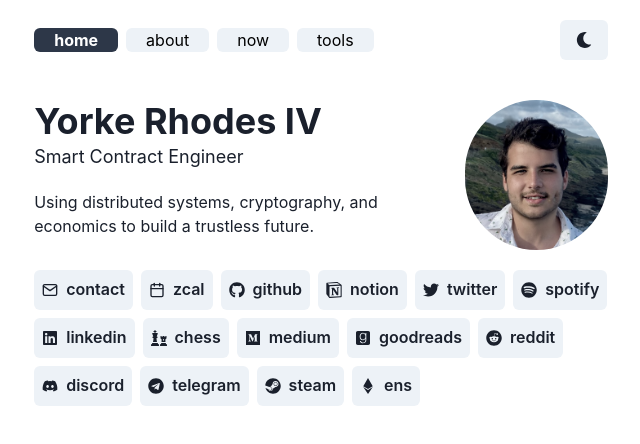
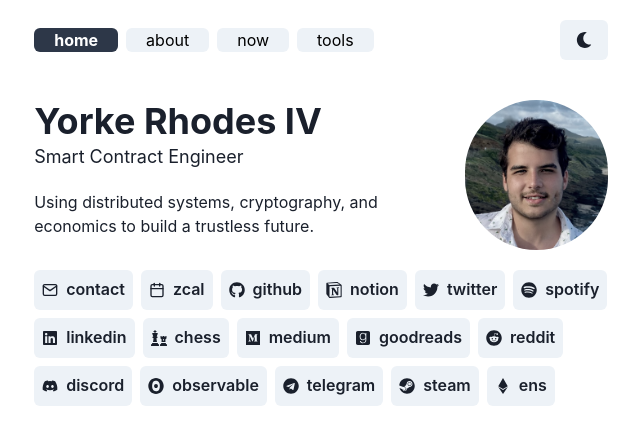
Before and after one commit to yorhodes/website, a Next.js app: page / in a window 1280 px wide. Shown: the top 444 px of the page, without its empty margins (319-959 px from the left). Built offline with nearby package versions, Linux system fonts and the light colour scheme.

Commit message:
Add observable link

```diff
--- a/components/footer.tsx
+++ b/components/footer.tsx
@@ -1,6 +1,5 @@
 import { Link, Button, Flex } from "@chakra-ui/react";
 import { IconType } from "react-icons";
-import { ExternalLinkIcon } from "@chakra-ui/icons";
 
 export type Social = {
   href: string;
--- a/data/socials.ts
+++ b/data/socials.ts
@@ -13,7 +13,7 @@ import {
   FaTwitter,
 } from "react-icons/fa";
 import { FiCalendar, FiMail } from "react-icons/fi";
-import { SiNotion } from 'react-icons/si';
+import { SiNotion, SiObservable } from 'react-icons/si';
 import { Social } from "../components/footer";
 
 export const socials: Social[] = [
@@ -78,6 +78,11 @@ export const socials: Social[] = [
     text: "discord",
   },
   {
+    href: "https://observablehq.com/@yorhodes",
+    icon: SiObservable,
+    text: "observable",
+  },
+  {
     href: "https://telegram.me/yorhodes",
     icon: FaTelegram,
     text: "telegram",
```
